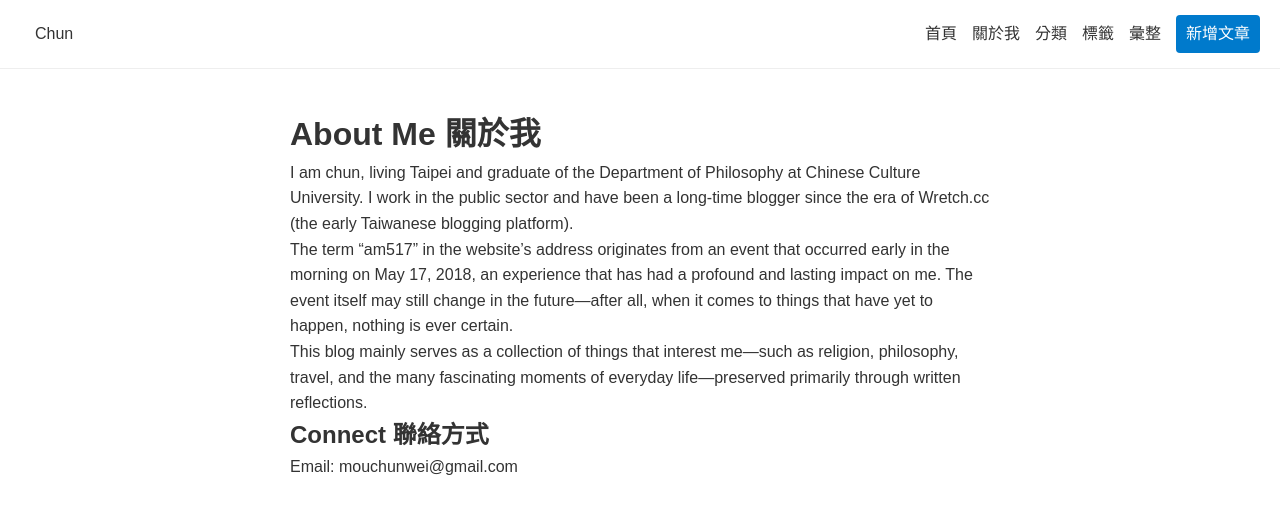
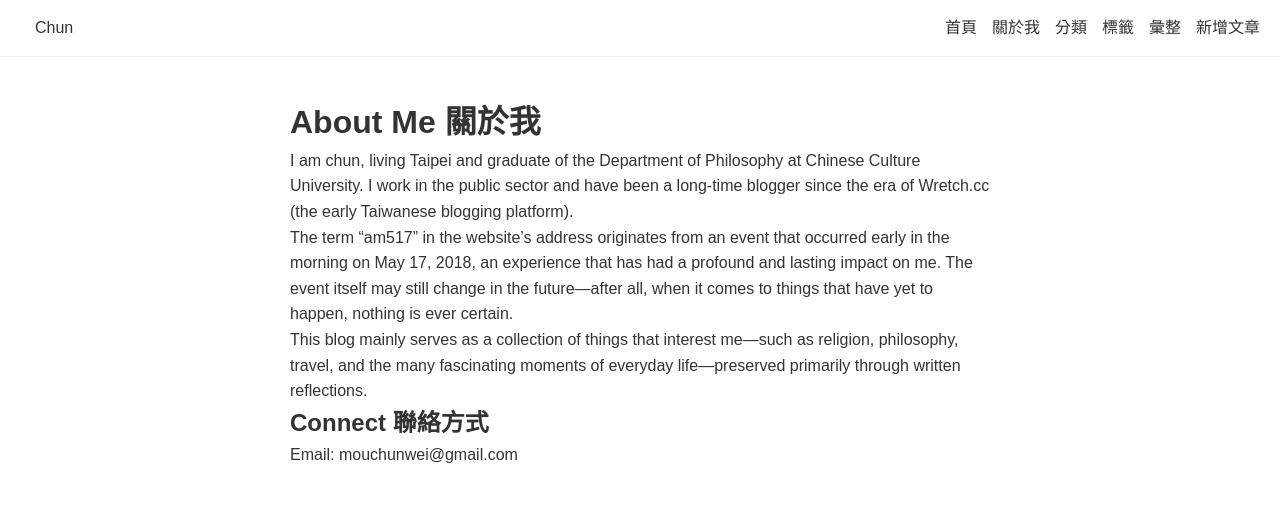
Before and after one commit to chunslifestyle/chunslifestyle.github.io, a Jekyll site: the page built from about.md, in a window 1280 px wide. Shown: the top 514 px of the page. Built offline with Jekyll 4.4.1, drawn with Linux system fonts in a browser that asks for light colours.

Commit message:
Update default.html

```diff
--- a/_layouts/default.html
+++ b/_layouts/default.html
@@ -29,7 +29,7 @@
   <a href="categories/index.html">分類</a>
   <a href="tags/index.html">標籤</a>
   <a href="archives.html">彙整</a>
-  <a href="new-post.html" style="padding:6px 10px;background:#007acc;color:#fff;text-decoration:none;border-radius:4px;">新增文章</a>
+  <a href="new-post.html" style=""padding:6px 10px; background:#fff; color:#000; text-decoration:none; border-radius:4px; border:1px solid #000;"">新增文章</a>
   </div>
 </div>
 <div class="container">{{ content }}</div>
```
